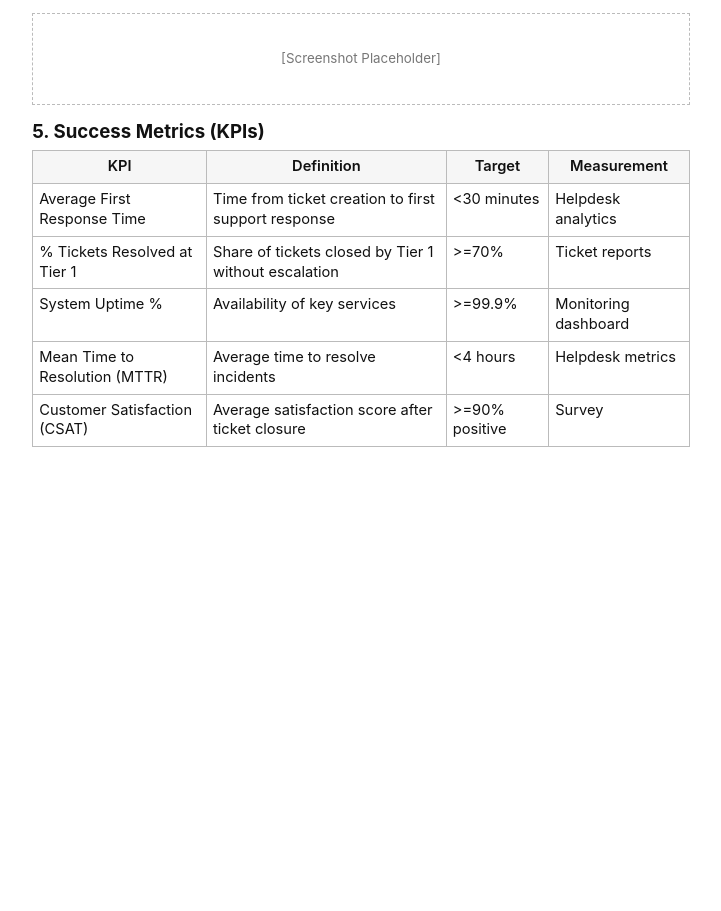
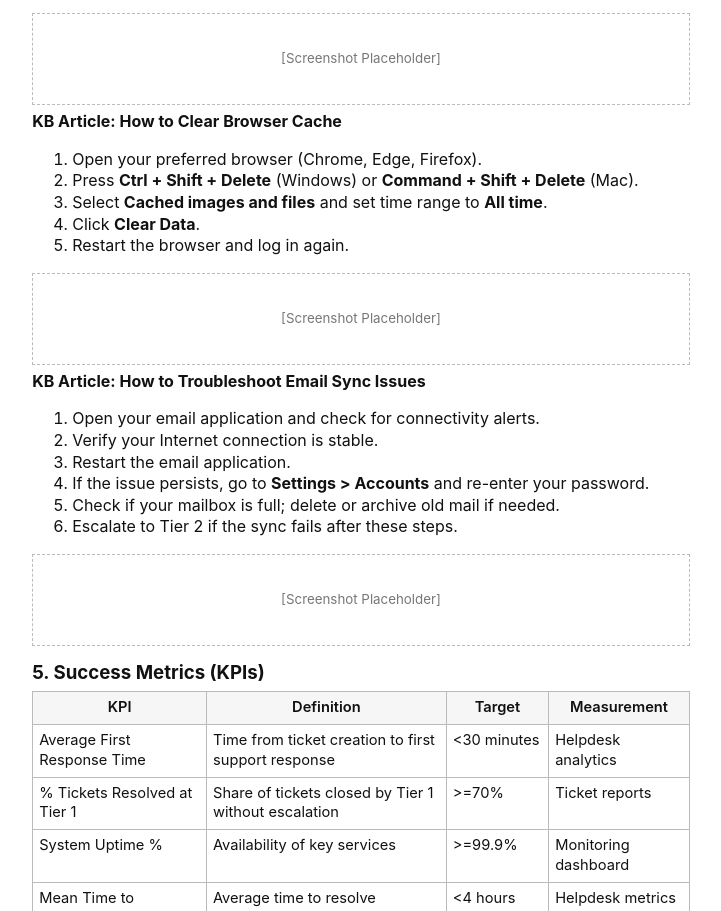
Before and after one commit to Boity5270/Foundations-of-IT-Support-Service-Desk, a plain HTML site: page index.html in a window 1280 px wide. Shown: the part 2599-3510 px from the top of the page, without its empty margins (279-1000 px from the left). Before the commit the page ends 3166 px from the top, so only its background shows below. Drawn offline with Linux system fonts and the light colour scheme.

Commit message:
Update index.html

```diff
--- a/index.html
+++ b/index.html
@@ -5,8 +5,8 @@
   <meta name="viewport" content="width=device-width,initial-scale=1">
   <title>TechFlow Solutions — IT System Support Framework (Printable)</title>
   <style>
-    page { size: A4; margin: 20mm }
-    html,body{height:100;}
+    @page { size: A4; margin: 20mm }
+    html,body{height:100%;}
     body{
       font-family: -apple-system, BlinkMacSystemFont, 'Segoe UI', Roboto, 'Helvetica Neue', Arial;
       color:#111; line-height:1.35; font-size:12pt; background:white; margin:0; padding:0;
@@ -201,6 +201,27 @@
         <li>Enter: <code>smb://server-name/shared-folder</code> and connect.</li>
       </ol>
       <div class="screenshot-placeholder">[Screenshot Placeholder]</div>
+
+      <h3>KB Article: How to Clear Browser Cache</h3>
+      <ol>
+        <li>Open your preferred browser (Chrome, Edge, Firefox).</li>
+        <li>Press <strong>Ctrl + Shift + Delete</strong> (Windows) or <strong>Command + Shift + Delete</strong> (Mac).</li>
+        <li>Select <strong>Cached images and files</strong> and set time range to <strong>All time</strong>.</li>
+        <li>Click <strong>Clear Data</strong>.</li>
+        <li>Restart the browser and log in again.</li>
+      </ol>
+      <div class="screenshot-placeholder">[Screenshot Placeholder]</div>
+
+      <h3>KB Article: How to Troubleshoot Email Sync Issues</h3>
+      <ol>
+        <li>Open your email application and check for connectivity alerts.</li>
+        <li>Verify your Internet connection is stable.</li>
+        <li>Restart the email application.</li>
+        <li>If the issue persists, go to <strong>Settings &gt; Accounts</strong> and re-enter your password.</li>
+        <li>Check if your mailbox is full; delete or archive old mail if needed.</li>
+        <li>Escalate to Tier 2 if the sync fails after these steps.</li>
+      </ol>
+      <div class="screenshot-placeholder">[Screenshot Placeholder]</div>
     </section>
 
     <div class="page-break"></div>
```
